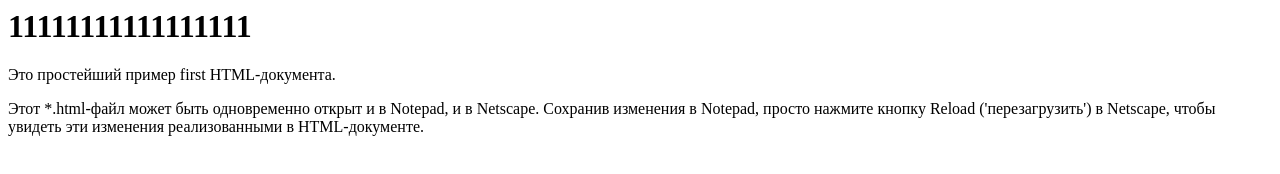
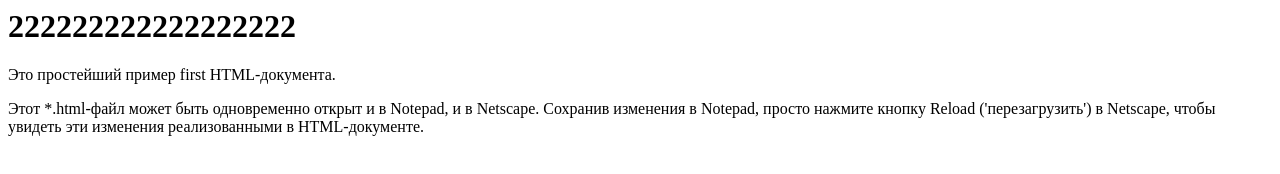
Before and after one commit to Ilya02021983/Repository1, a plain HTML site: page index.html in a window 1280 px wide. Drawn offline with Linux system fonts and the light colour scheme.

Commit message:
22222222222222

```diff
--- a/index.html
+++ b/index.html
@@ -3,7 +3,7 @@
 <title>Пример из GIT</title>
 </head>
 <body>
-<H1>11111111111111111</H1>
+<H1>222222222222222222</H1>
 <P>Это простейший пример first HTML-документа.</P>
 <P>Этот *.html-файл может быть одновременно открыт и в Notepad, и в Netscape. Сохранив изменения в Notepad, просто нажмите кнопку Reload ('перезагрузить') в Netscape, чтобы увидеть эти изменения реализованными в HTML-документе.</P>
 </body>
```
